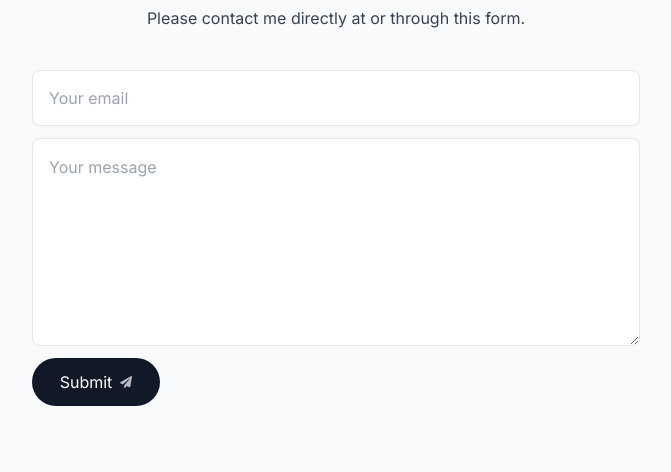
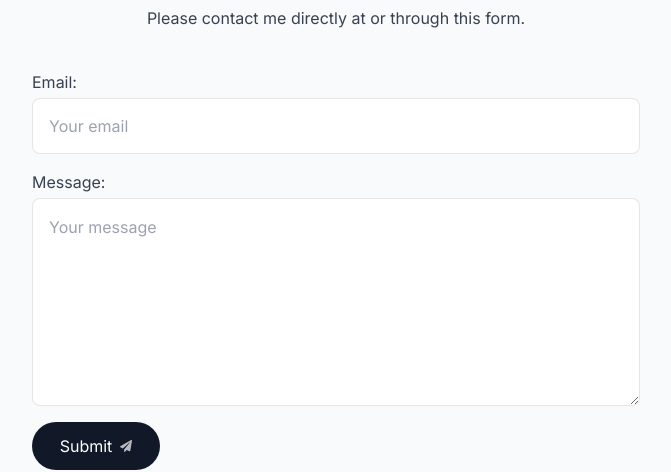
Before and after one commit to ByteGrad/portfolio-website, a Next.js app: page / in a window 1280 px wide. Shown: the part 3533-4005 px from the top of the page, without its empty margins (304-975 px from the left). Built offline with nearby package versions, Linux system fonts and the light colour scheme; no server answers.

Commit message:
add input labels
improve a11y

```diff
--- a/components/contact.tsx
+++ b/components/contact.tsx
@@ -59,16 +59,32 @@ export default function Contact() {
           formRef.current?.reset();
         }}
       >
+        <label
+          htmlFor="email"
+          className="text-left mb-1 text-gray-700 dark:text-white/80"
+        >
+          Email:
+        </label>
         <input
-          className="h-14 px-4 rounded-lg borderBlack dark:bg-white dark:bg-opacity-80 dark:focus:bg-opacity-100 transition-all dark:outline-none"
+          id="email"
+          className="mb-4 h-14 px-4 rounded-lg borderBlack dark:bg-white dark:bg-opacity-80 dark:focus:bg-opacity-100 transition-all dark:outline-none"
           name="senderEmail"
           type="email"
           required
           maxLength={500}
           placeholder="Your email"
         />
+
+
+        <label
+          htmlFor="message"
+          className="text-left mb-1 text-gray-700 dark:text-white/80"
+        >
+          Message:
+        </label>
         <textarea
-          className="h-52 my-3 rounded-lg borderBlack p-4 dark:bg-white dark:bg-opacity-80 dark:focus:bg-opacity-100 transition-all dark:outline-none"
+          id="message"
+          className="mb-4 h-52 rounded-lg borderBlack p-4 dark:bg-white dark:bg-opacity-80 dark:focus:bg-opacity-100 transition-all dark:outline-none"
           name="message"
           placeholder="Your message"
           required
--- a/components/skills.tsx
+++ b/components/skills.tsx
@@ -36,14 +36,16 @@ export default function Skills() {
       <div className="grid gap-y-10 gap-x-6 row-ga md:grid-cols-[auto_minmax(auto,_1fr)]">
       {
         skills.map(({ category, skills }) => {
+          const listId = `${category.replace(/\s/g, "-").toLowerCase()}-skills`;
+
           return (
             <React.Fragment key={category}>
               <div className="flex flex-shrink">
-                <label className="font-semibold capitalize">{category}</label>
+                <span className="font-semibold capitalize">{category}</span>
               </div>
 
               <div>
-              <ul className="flex flex-wrap gap-2 text-lg text-gray-800">
+              <ul id={listId} className="flex flex-wrap gap-2 text-lg text-gray-800">
                 {
                   skills.map((skill, index) => (
                     <motion.li
```
